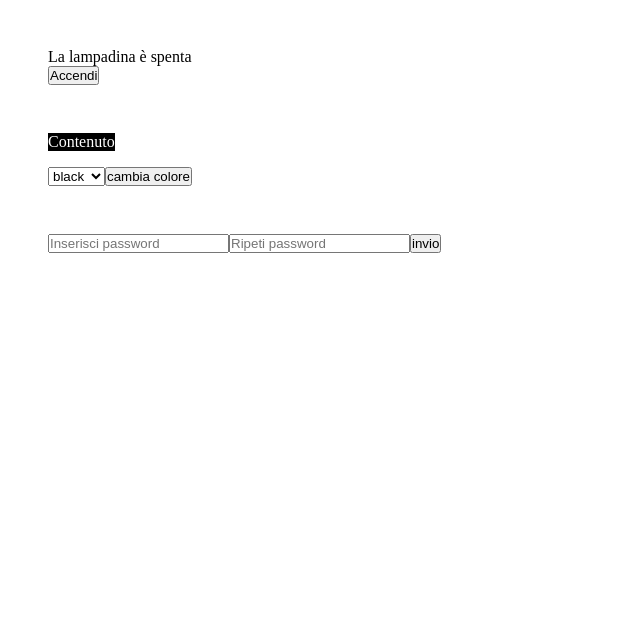
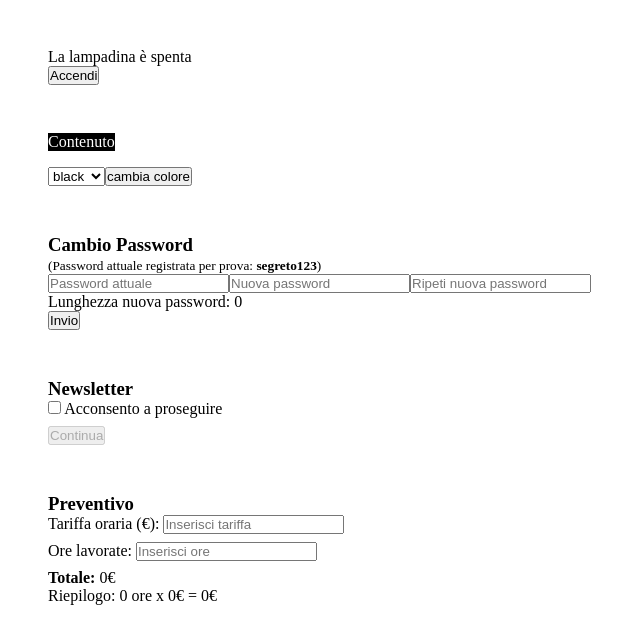
Before and after one commit to CristianDegliantoni/react-dinamico-esercizi, a React (Vite) app: page / in a window 1280 px wide. Shown: the top 644 px of the page, without its empty margins (0-640 px from the left). Built offline with nearby package versions, Linux system fonts and the light colour scheme.

Commit message:
feat: add App component with interactive state exercises

```diff
--- a/src/App.jsx
+++ b/src/App.jsx
@@ -12,18 +12,41 @@ function App() {
   const [colore, setColore] = useState('black')
 
 
+  // Esercizio Password
+  const [passwordAttualeRegistrata, setPasswordAttualeRegistrata] = useState("segreto123") // Password attuale salvata
+  const [passwordAttuale, setPasswordAttuale] = useState("") // Input per la password attuale da verificare
   const [password, setPassword] = useState("")
   const [copiaPassword, setCopiaPassword] = useState("")
   const [messaggio, setMessaggio] = useState("")
 
+  // Esercizio Newsletter
+  const [acconsento, setAcconsento] = useState(false)
+  const [newsletterInviata, setNewsletterInviata] = useState(false)
+
+  // Esercizio Preventivo
+  const [tariffaOraria, setTariffaOraria] = useState("")
+  const [oreLavorate, setOreLavorate] = useState("")
+
+  // Calcoli preventivo (valori derivati)
+  const ore = Number(oreLavorate) || 0
+  const tariffa = Number(tariffaOraria) || 0
+  const extraBonus = ore > 10 ? 50 : 0
+  const totalePreventivo = (ore * tariffa) + extraBonus
+
   const verificaPassword = () => {
-    if (password === copiaPassword && password !== "") {
-      setMessaggio("Password cambiata")
+    if (passwordAttuale !== passwordAttualeRegistrata) {
+      setMessaggio("La password attuale non è corretta!")
+    } else if (password === "" || copiaPassword === "") {
+      setMessaggio("Compila tutti i campi della nuova password!")
+    } else if (password !== copiaPassword) {
+      setMessaggio("Le nuove password non coincidono!")
     } else {
-      setMessaggio("Le password non coincidono")
+      setPasswordAttualeRegistrata(password)
+      setMessaggio("Password cambiata con successo!")
     }
 
-    // In entrambi i casi svuotiamo le input
+    // In ogni caso svuotiamo gli input
+    setPasswordAttuale("")
     setPassword("")
     setCopiaPassword("")
   }
@@ -59,24 +82,98 @@ function App() {
 
 
 
-      {/*********************************   esercizio due input con bottone  **********************************************************/}
+      {/*********************************   esercizio tre input con bottone (password)  **********************************************************/}
 
 
       <div className="password-changer">
+        <h3>Cambio Password</h3>
+        <p><small>(Password attuale registrata per prova: <strong>{passwordAttualeRegistrata}</strong>)</small></p>
+        <input
+          type="password"
+          value={passwordAttuale}
+          onChange={(e) => setPasswordAttuale(e.target.value)}
+          placeholder="Password attuale"
+        />
         <input
           type="password"
           value={password}
           onChange={(e) => setPassword(e.target.value)}
-          placeholder="Inserisci password"
+          placeholder="Nuova password"
         />
         <input
           type="password"
           value={copiaPassword}
           onChange={(e) => setCopiaPassword(e.target.value)}
-          placeholder="Ripeti password"
+          placeholder="Ripeti nuova password"
         />
-        <button onClick={verificaPassword}>invio</button>
+        <p>Lunghezza nuova password: {password.length}</p>
+        <button onClick={verificaPassword}>Invio</button>
         {messaggio && <p>{messaggio}</p>}
+      </div>
+
+      {/*********************************   esercizio newsletter  **********************************************************/}
+
+      <div className="newsletter-container" style={{ margin: '3rem' }}>
+        <h3>Newsletter</h3>
+        {!newsletterInviata ? (
+          <div>
+            <label style={{ display: 'block', marginBottom: '0.5rem' }}>
+              <input
+                type="checkbox"
+                checked={acconsento}
+                onChange={(e) => setAcconsento(e.target.checked)}
+              />
+              {' '}Acconsento a proseguire
+            </label>
+            <button
+              disabled={!acconsento}
+              onClick={() => setNewsletterInviata(true)}
+            >
+              Continua
+            </button>
+          </div>
+        ) : (
+          <p>Grazie per esserti iscritto alla nostra newsletter!</p>
+        )}
+      </div>
+
+      {/*********************************   esercizio preventivo  **********************************************************/}
+
+      <div className="preventivo-container" style={{ margin: '3rem' }}>
+        <h3>Preventivo</h3>
+        <div style={{ marginBottom: '0.5rem' }}>
+          <label>
+            Tariffa oraria (€):{' '}
+            <input
+              type="number"
+              min="0"
+              value={tariffaOraria}
+              onChange={(e) => setTariffaOraria(e.target.value)}
+              placeholder="Inserisci tariffa"
+            />
+          </label>
+        </div>
+        <div style={{ marginBottom: '0.5rem' }}>
+          <label>
+            Ore lavorate:{' '}
+            <input
+              type="number"
+              min="0"
+              value={oreLavorate}
+              onChange={(e) => setOreLavorate(e.target.value)}
+              placeholder="Inserisci ore"
+            />
+          </label>
+        </div>
+
+        <div>
+          <p><strong>Totale:</strong> {totalePreventivo}€</p>
+          {/* MINIBONUS + BONUS TOSTO */}
+          <p>
+            Riepilogo: {ore} ore x {tariffa}€
+            {extraBonus > 0 ? ` + ${extraBonus}€ extra (superate 10 ore)` : ''} = {totalePreventivo}€
+          </p>
+        </div>
       </div>
     </>
   )
```
